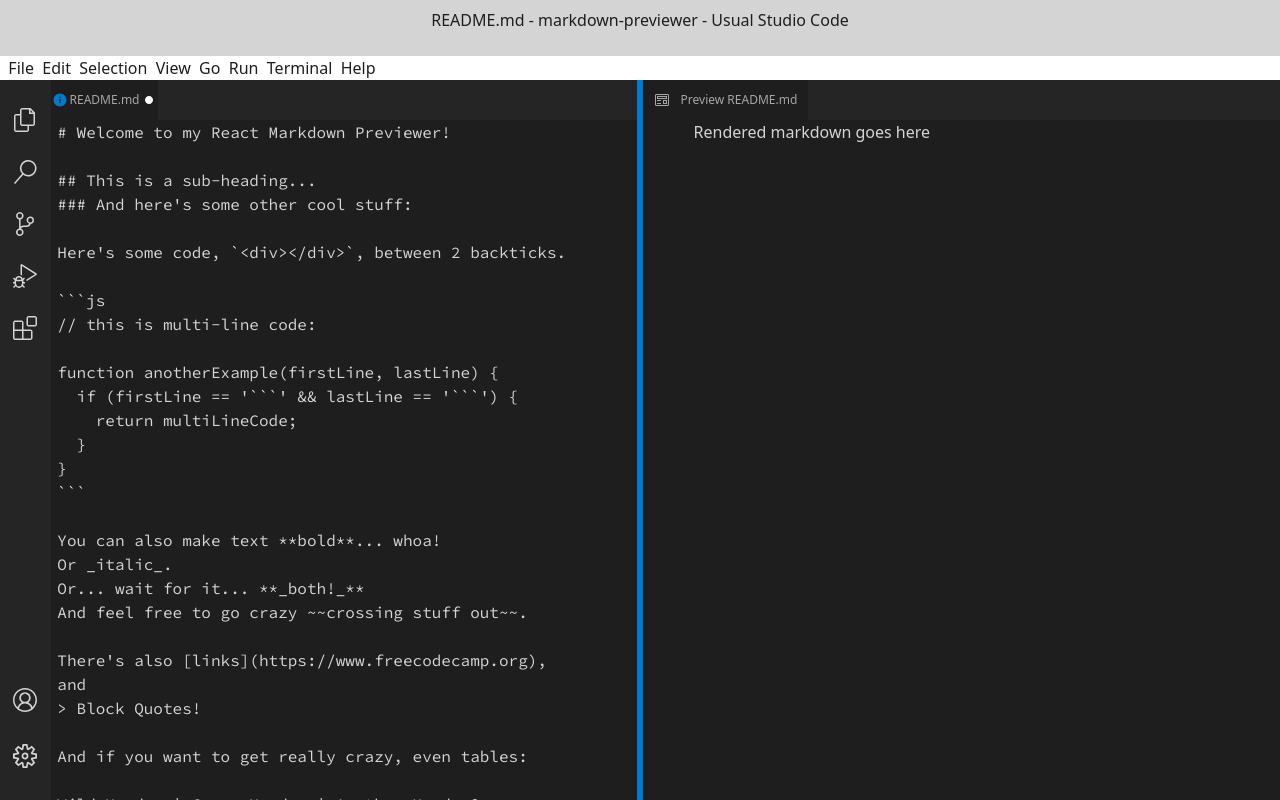
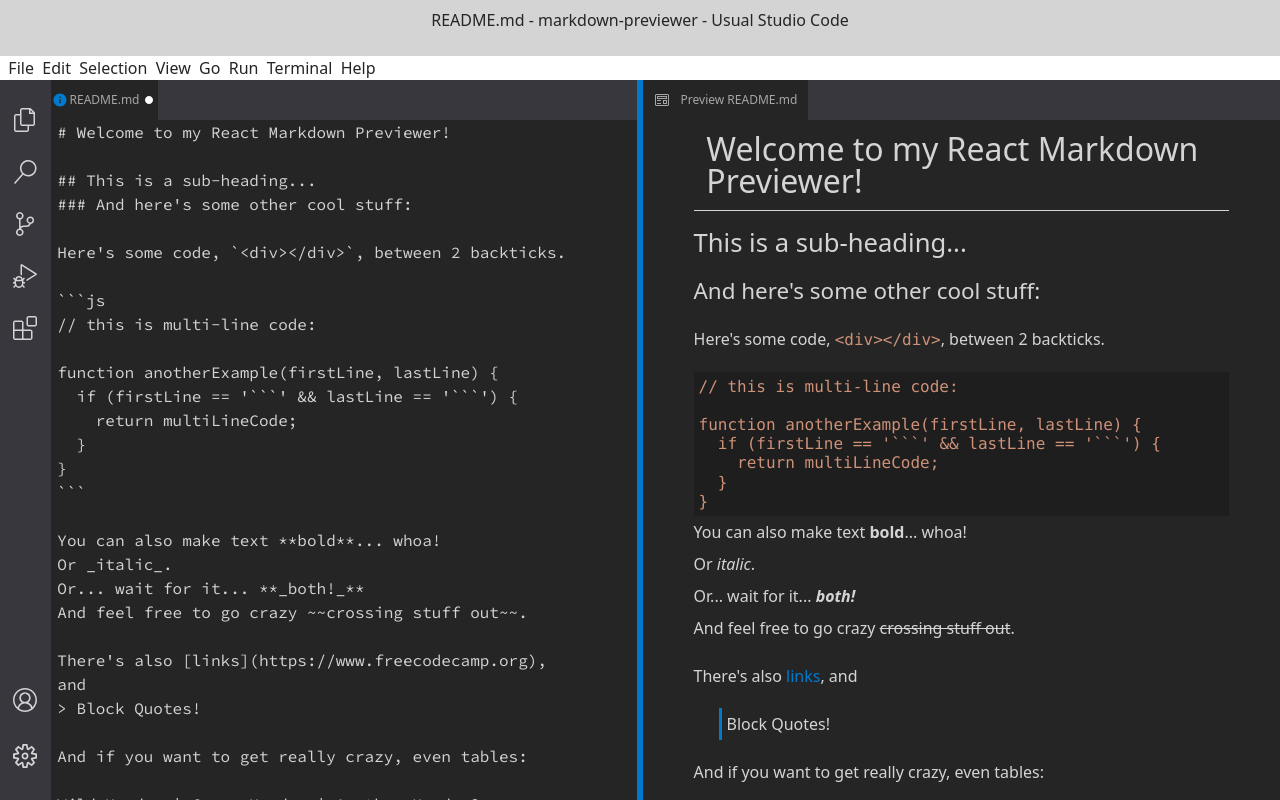
Before and after one commit to kimjisena/markdown-previewer, a React (Create React App) app: page / in a window 1280 px wide. Built offline with nearby package versions, Linux system fonts and the light colour scheme.

Commit message:
implement markdown preview

```diff
--- a/package.json
+++ b/package.json
@@ -7,8 +7,8 @@
     "@testing-library/jest-dom": "^5.16.4",
     "@testing-library/react": "^13.3.0",
     "@testing-library/user-event": "^13.5.0",
-    "highlight.js": "^11.6.0",
     "marked": "^4.0.18",
+    "prismjs": "^1.28.0",
     "react": "^18.2.0",
     "react-dom": "^18.2.0",
     "react-icons": "^4.4.0",
--- a/src/App.jsx
+++ b/src/App.jsx
@@ -1,18 +1,94 @@
 import React, {useState} from "react";
+import { marked } from "marked";
+import Prism from 'prismjs';
 
 import Header from "./components/desktop/Header";
 import Editor from "./components/desktop/Editor";
 import Divider from "./components/desktop/Divider";
 import Previewer from "./components/desktop/Previewer";
 
+const placeholder = `# Welcome to my React Markdown Previewer!
+
+## This is a sub-heading...
+### And here's some other cool stuff:
+
+Here's some code, \`<div></div>\`, between 2 backticks.
+
+\`\`\`js
+// this is multi-line code:
+
+function anotherExample(firstLine, lastLine) {
+  if (firstLine == '\`\`\`' && lastLine == '\`\`\`') {
+    return multiLineCode;
+  }
+}
+\`\`\`
+
+You can also make text **bold**... whoa!
+Or _italic_.
+Or... wait for it... **_both!_**
+And feel free to go crazy ~~crossing stuff out~~.
+
+There's also [links](https://www.freecodecamp.org), and
+> Block Quotes!
+
+And if you want to get really crazy, even tables:
+
+Wild Header | Crazy Header | Another Header?
+------------ | ------------- | -------------
+Your content can | be here, and it | can be here....
+And here. | Okay. | I think we get it.
+
+- And of course there are lists.
+  - Some are bulleted.
+     - With different indentation levels.
+        - That look like this.
+
+
+1. And there are numbered lists too.
+1. Use just 1s if you want!
+1. And last but not least, let's not forget embedded images:
+
+![freeCodeCamp Logo](https://cdn.freecodecamp.org/testable-projects-fcc/images/fcc_secondary.svg)
+`;
+
+marked.setOptions({
+  renderer: new marked.Renderer(),
+  highlight: function(code) {
+    return Prism.highlight(code, Prism.languages.js, 'js');
+  },
+  pedantic: false,
+  gfm: true,
+  breaks: true,
+  sanitize: false,
+  smartLists: true,
+  smartypants: false,
+  xhtml: false
+});
+
+const html = marked.parse(placeholder, (err, res) => {
+  if (err) {
+    console.log(err);
+  } else {
+    return res;
+  }
+});
+
 function App() {
-  const [pos, setPos] = useState(0);
+  const [text, setText] = useState(placeholder);
+  const [render, setRender] = useState(html);
+
+  const parseText = (event) => {
+    setText(event.target.value);
+    setRender(marked.parse(event.target.value));
+  };
+
   return (
     <>
       <Header />
-      <Editor />
+      <Editor text={text} parseText={parseText} />
       <Divider />
-      <Previewer />
+      <Previewer html={render} />
     </>
   );
 }
--- a/src/components/desktop/Divider.jsx
+++ b/src/components/desktop/Divider.jsx
@@ -1,10 +1,11 @@
 import React from 'react';
 
 function Divider() {
+
   return (
-    <div className={`fixed left-[49.8%] h-full w-[0.4%] top-[10vh] bg-blue hover:cursor-col-resize`}>
+    <div className={`fixed left-[49.8%] h-full w-[0.4%] top-[10vh] bg-blue hover:cursor-col-resize` }>
     </div>
-  )
+  );
 }
 
 export default Divider;
--- a/src/components/desktop/Editor.jsx
+++ b/src/components/desktop/Editor.jsx
@@ -1,4 +1,5 @@
-import React from 'react';
+import React from "react";
+
 import {IoMdInformationCircle} from 'react-icons/io';
 import {GoPrimitiveDot} from 'react-icons/go';
 import {VscFiles} from 'react-icons/vsc';
@@ -9,54 +10,7 @@ import {VscExtensions} from 'react-icons/vsc';
 import {VscAccount} from 'react-icons/vsc';
 import { VscSettingsGear } from 'react-icons/vsc';
 
-
-const placeholder = `# Welcome to my React Markdown Previewer!
-
-## This is a sub-heading...
-### And here's some other cool stuff:
-
-Here's some code, \`<div></div>\`, between 2 backticks.
-
-\`\`\`js
-// this is multi-line code:
-
-function anotherExample(firstLine, lastLine) {
-  if (firstLine == '\`\`\`' && lastLine == '\`\`\`') {
-    return multiLineCode;
-  }
-}
-\`\`\`
-
-You can also make text **bold**... whoa!
-Or _italic_.
-Or... wait for it... **_both!_**
-And feel free to go crazy ~~crossing stuff out~~.
-
-There's also [links](https://www.freecodecamp.org), and
-> Block Quotes!
-
-And if you want to get really crazy, even tables:
-
-Wild Header | Crazy Header | Another Header?
------------- | ------------- | -------------
-Your content can | be here, and it | can be here....
-And here. | Okay. | I think we get it.
-
-- And of course there are lists.
-  - Some are bulleted.
-     - With different indentation levels.
-        - That look like this.
-
-
-1. And there are numbered lists too.
-1. Use just 1s if you want!
-1. And last but not least, let's not forget embedded images:
-
-![freeCodeCamp Logo](https://cdn.freecodecamp.org/testable-projects-fcc/images/fcc_secondary.svg)
-`;
-
-
-function Editor() {
+function Editor({text, parseText}) {
   return (
     <div className={`fixed left-0 w-[49.8%] h-[90vh] top-[10vh]`}>
         <div className={`absolute left-0 h-full w-[8%] bg-subhead flex flex-col justify-between`}>
@@ -75,13 +29,13 @@ function Editor() {
         <div className={`bg-subhead h-[5vh] text-subheadText text-xs px-[8%]`}>
             <div className={'flex h-full bg-black w-[20%] justify-evenly items-center'}>
                 <IoMdInformationCircle className={`bg-black text-blue`} size={`16px`}/>
-                <h1>
+                <div>
                     README.md
-                </h1>
+                </div>
                 <GoPrimitiveDot className={`text-[white]`} size={`16px`} />
             </div>
         </div>
-        <textarea id="editor" className={`w-full h-[85vh] border-0 bg-black px-[9%]`} value={placeholder}>
+        <textarea onChange={(event) => parseText(event)} id="editor" className={`w-full h-[85vh] bg-black px-[9%]`} value={text}>
         </textarea>
     </div>
   );
--- a/src/components/desktop/Header.jsx
+++ b/src/components/desktop/Header.jsx
@@ -3,17 +3,17 @@ import React from 'react';
 function Header() {
   return (
     <header className={`app-header fixed top-0 left-0 h-[10vh] w-full bg-light text-black`}>
-        <h1 className={`text-center py-2`}>README.md - markdown-previewer - Usual Studio Code</h1>
+        <div className={`text-center py-2`}>README.md - markdown-previewer - Usual Studio Code</div>
         <div className={`absolute bottom-0 flex justify-start w-full bg-[white]`}>
             <div className={`flex w-[30%] justify-evenly`}>
-                <h2>File</h2>
-                <h2>Edit</h2>
-                <h2>Selection</h2>
-                <h2>View</h2>
-                <h2>Go</h2>
-                <h2>Run</h2>
-                <h2>Terminal</h2>
-                <h2>Help</h2>
+                <div>File</div>
+                <div>Edit</div>
+                <div>Selection</div>
+                <div>View</div>
+                <div>Go</div>
+                <div>Run</div>
+                <div>Terminal</div>
+                <div>Help</div>
             </div>
         </div>
   </header>
--- a/src/components/desktop/Previewer.jsx
+++ b/src/components/desktop/Previewer.jsx
@@ -1,20 +1,20 @@
 import React from 'react';
 import {VscPreview} from 'react-icons/vsc';
 
-function Previewer() {
+function Previewer({html}) {
   return (
     <div className={`fixed right-0 w-[49.8%] top-[10vh]`}>
         <div className={`bg-subhead h-[5vh] text-subheadText text-xs`}>
             <div className={'flex h-full bg-black w-[26%] justify-evenly items-center'}>
                 <VscPreview className={`inline bg-black`} size={`16px`}/>
-                <h1>
+                <div>
                     Preview README.md
-                </h1>
+                </div>
             </div>
         </div>
-        <div id='preview' className={`px-[8%]`}>Rendered markdown goes here</div>
+        <div id='preview' className={`px-[8%] overflow-scroll h-[85vh] w-full`} dangerouslySetInnerHTML={{__html: html}} />
     </div>
   )
 }
 
-export default Previewer
+export default Previewer;
--- a/src/index.css
+++ b/src/index.css
@@ -1,11 +1,10 @@
 @import url('https://fonts.googleapis.com/css2?family=Source+Code+Pro&display=swap');
 
 @tailwind base;
-@tailwind components;
 
 body {
     padding: 2rem;
-    background-color: #1e1e1e;
+    background-color: #252526;
     color: #d4d4d4;
     width: 100%;
 }
@@ -19,4 +18,82 @@ body {
     resize: none;
 }
 
+#preview {
+    line-height: 2rem;
+}
+
+h1 {
+    font-size: 2rem;
+    border-bottom: 1px solid #d4d4d4;
+    margin-bottom: 1rem;
+    padding: 0.8rem;
+}
+
+h2 {
+    font-size: 1.6rem;
+    margin-bottom: 1rem;
+}
+
+h3 {
+    font-size: 1.4rem;
+    margin-bottom: 1rem;
+}
+
+p {
+    margin-bottom: 1rem;
+}
+
+table {
+    border-collapse: collapse;
+}
+
+th, td {
+    border-bottom: 1px solid #d4d4d4;
+    padding-left: 5px;
+    padding-right: 5px;
+}
+
+code {
+    color: #CE9178;
+}
+
+img {
+    display: block;
+    max-width: 90%;
+    margin: 2rem auto;
+}
+
+pre {
+    display: block;
+    overflow: auto;
+    background: #1e1e1e;
+    padding: 5px;
+    line-height: 1.2;
+}
+
+blockquote {
+    border-left: 3px solid #007acc;
+    color: #d4d4d4;
+    padding-left: 5px;
+    margin-left: 25px;
+}
+a {
+    color: #007acc;
+}
+
+ul {
+    list-style: disc;
+    margin-left: 2rem;
+}
+
+li ul {
+    margin-left: 2rem;
+}
+
+ol {
+    list-style: number;
+    margin-left: 2rem;
+}
+
+@tailwind components;
 @tailwind utilities;
--- a/tailwind.config.js
+++ b/tailwind.config.js
@@ -6,10 +6,10 @@ module.exports = {
   ],
   theme: {
     colors: {
-      black: "#1e1e1e",
+      black: "#252526",
       light: "#d4d4d4",
       blue: "#007acc",
-      subhead: "#252526",
+      subhead: "#37373d",
       subheadText: "#a6a6a6"
     },
     extend: {},
```
Also changed, not shown: 2 other files (tests, documents, lock files or other folders).
